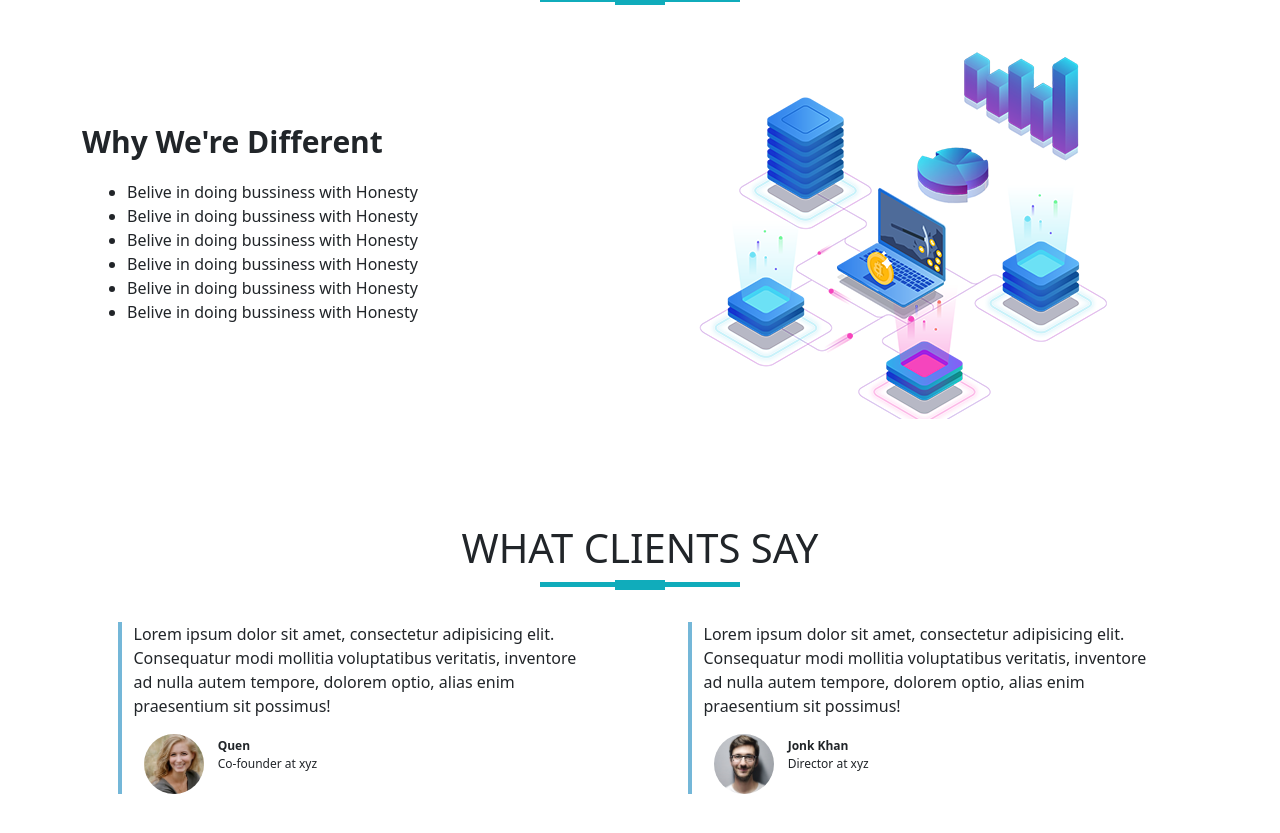
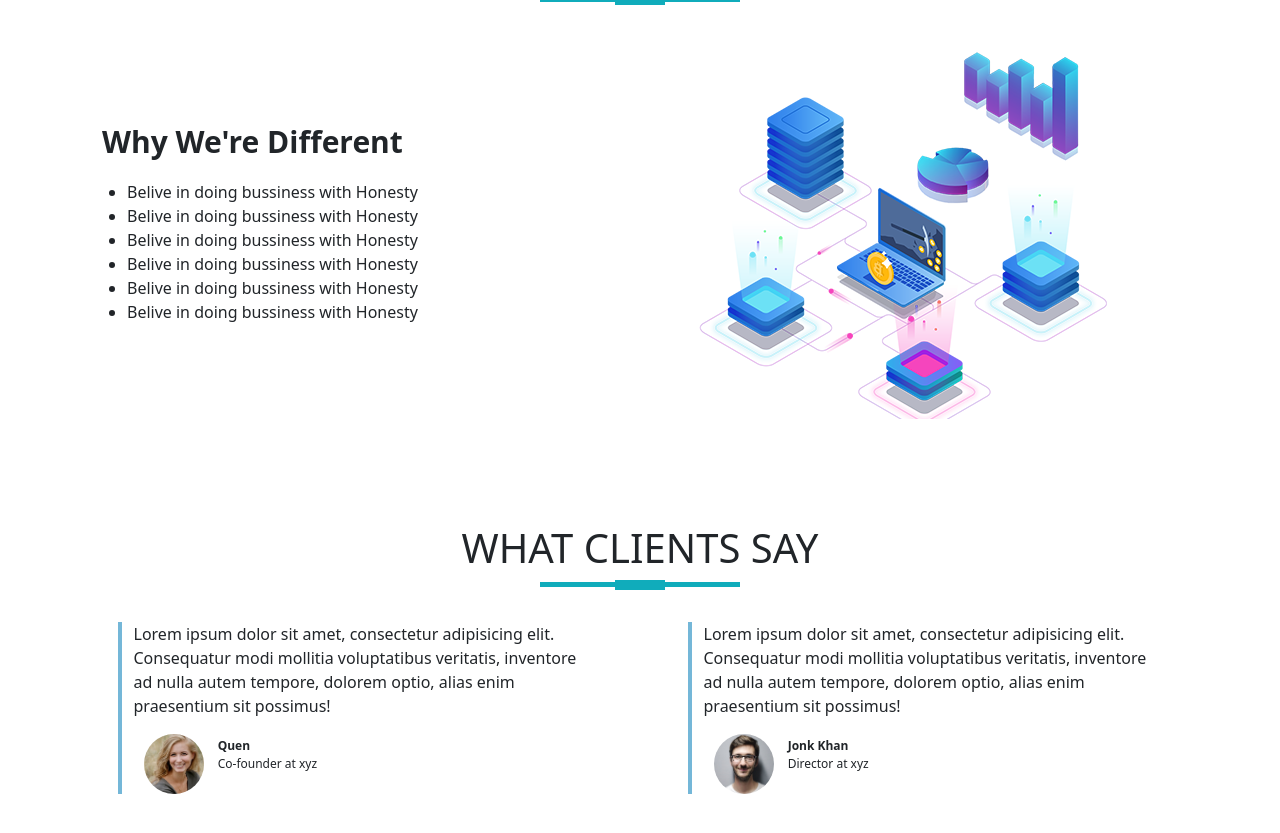
Before and after one commit to rahulanand058/Demo-website-1, a plain HTML site: page index.html in a window 1280 px wide. Shown: the part 1322-2155 px from the top of the page. Drawn offline with nearby package versions, Linux system fonts and the light colour scheme.

Commit message:
Update index.css
p change

```diff
--- a/index.css
+++ b/index.css
@@ -148,6 +148,9 @@ body {
 .about-us ul{
     margin-left: 45px;
 }
+.about-us p{
+    margin-left: 20px;
+}
 
 /* --------------------Testimonials-------------*/
 #testimonials
```
